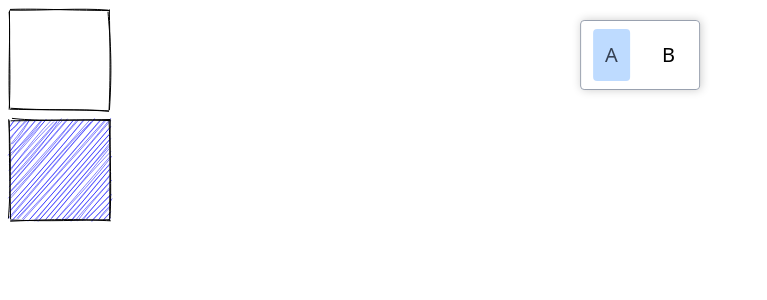
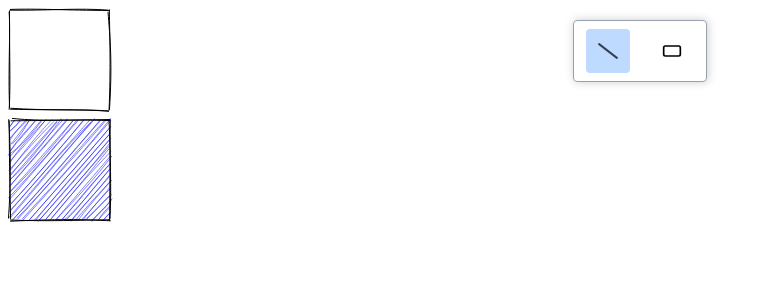
Before and after one commit to Aditya-Ghosh-27/whiteboard, a React (Vite) app: page / in a window 1280 px wide. Shown: the top 300 px of the page, without its empty margins (0-767 px from the left). Built offline with nearby package versions, Linux system fonts and the light colour scheme.

Commit message:
implemented a bit of toolbar along with its states

```diff
--- a/src/components/Toolbar.jsx
+++ b/src/components/Toolbar.jsx
@@ -2,20 +2,27 @@
 import classes from "./Toolbar.module.css"
 import cx from "classnames";
 
+import { FaSlash } from "react-icons/fa";
+import { LuRectangleHorizontal } from "react-icons/lu";
+
 const Toolbar = () => {
-  const [activeToolItem, setActiveToolItem] = useState("A");
+  const [activeToolItem, setActiveToolItem] = useState("LINE");
   return (
     <div className={classes.container}>
       <div
         className={
-          cx(classes.toolItem, {[classes.active]: activeToolItem === "A" })
+          cx(classes.toolItem, {[classes.active]: activeToolItem === "LINE" })
           }
-          onClick={() => setActiveToolItem("A")}>A</div>
+          onClick={() => setActiveToolItem("LINE")}>
+            <FaSlash />
+          </div>
       <div
         className={
-          cx(classes.toolItem, {[classes.active]: activeToolItem === "B" })
+          cx(classes.toolItem, {[classes.active]: activeToolItem === "RECTANGLE" })
         }
-        onClick={() => setActiveToolItem("B")}>B</div>
+        onClick={() => setActiveToolItem("RECTANGLE")}>
+          <LuRectangleHorizontal />
+        </div>
     </div>
   )
 }
```
